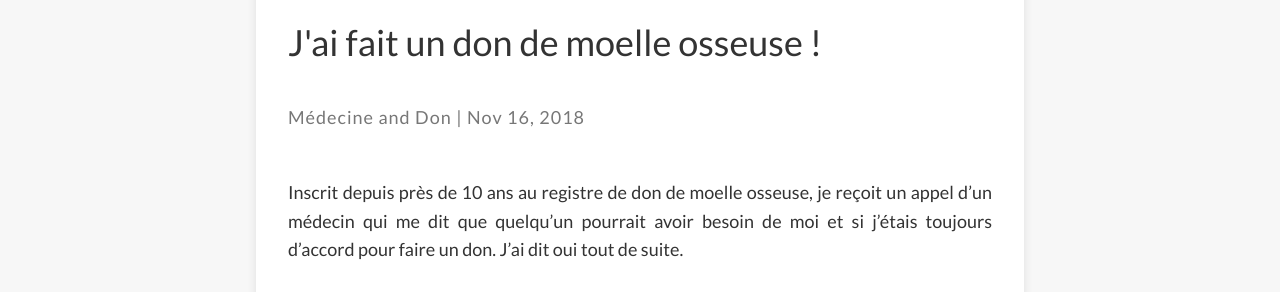
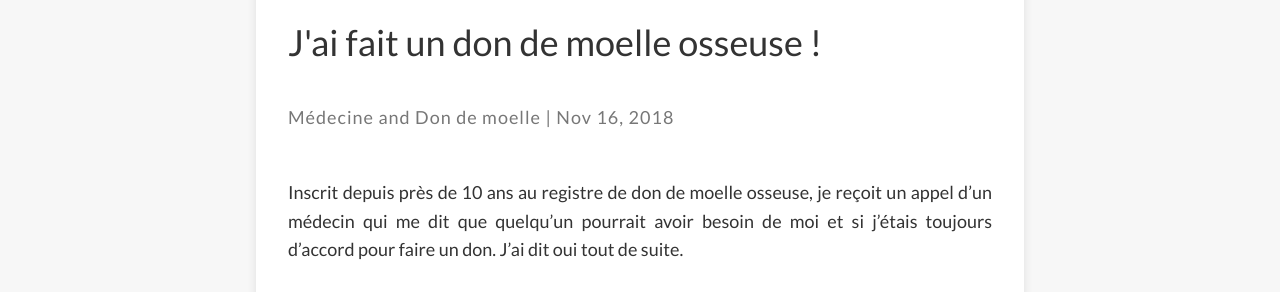
Before and after one commit to richard-fagot/returnfromdeath, a Jekyll site: the page built from _posts/2018-11-16-don-de-moelle-osseuse.md, in a window 1280 px wide and 900 px high, scrolled down 310 px. Shown: the part 154-446 px from the top of the window. Built offline with Jekyll 4.4.1, drawn with Linux system fonts in a browser that asks for light colours; nearby versions of some CDN libraries; comment, search, counter and statistics services are not loaded.

Commit message:
Correction des catégories don de moelle

```diff
--- a/_posts/2018-11-16-don-de-moelle-osseuse.md
+++ b/_posts/2018-11-16-don-de-moelle-osseuse.md
@@ -4,7 +4,7 @@ title: "J'ai fait un don de moelle osseuse !"
 comments: true
 category:
 - Médecine
-- Don
+- Don de moelle
 browser_title: "Don de Moelle"
 meta_description: "Comment se passe un don de moelle osseuse."
 banner_image: don-moelle/don-de-moelle.png
```
